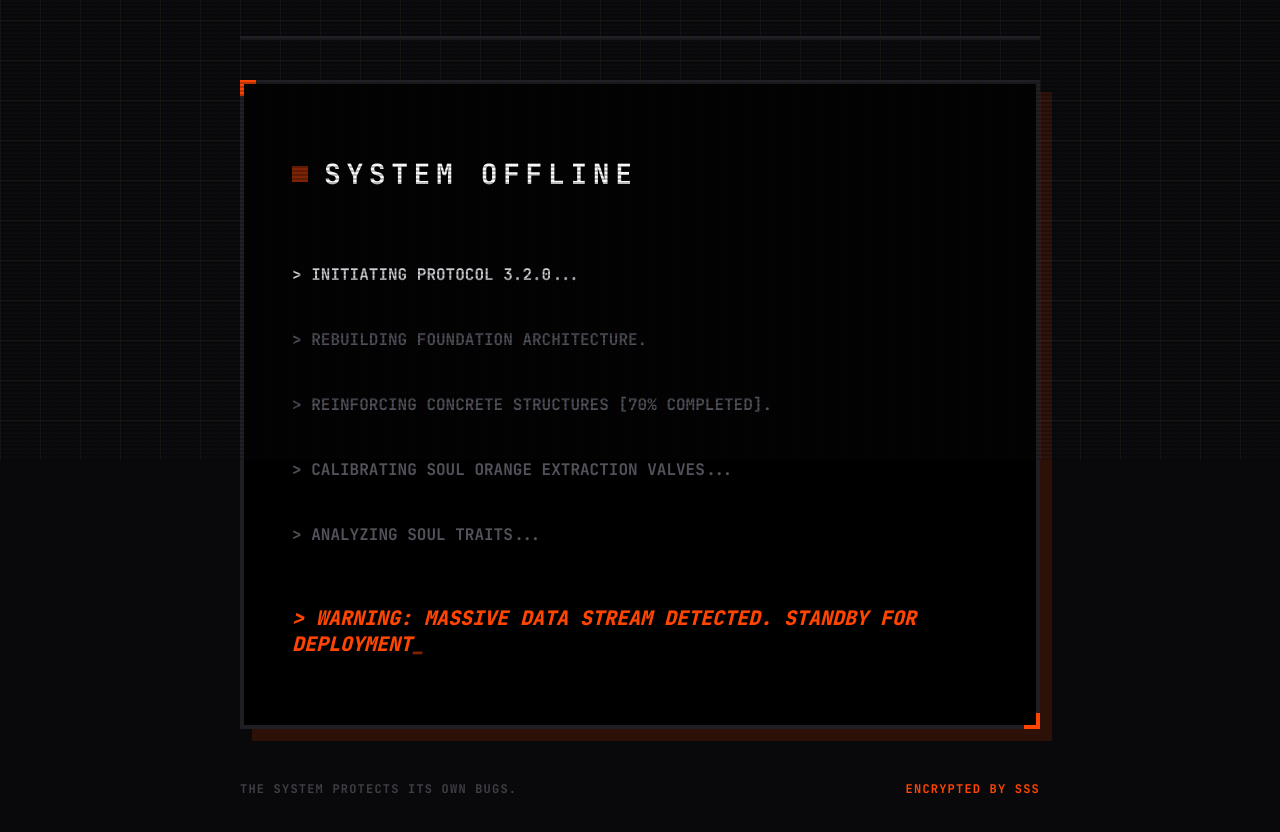
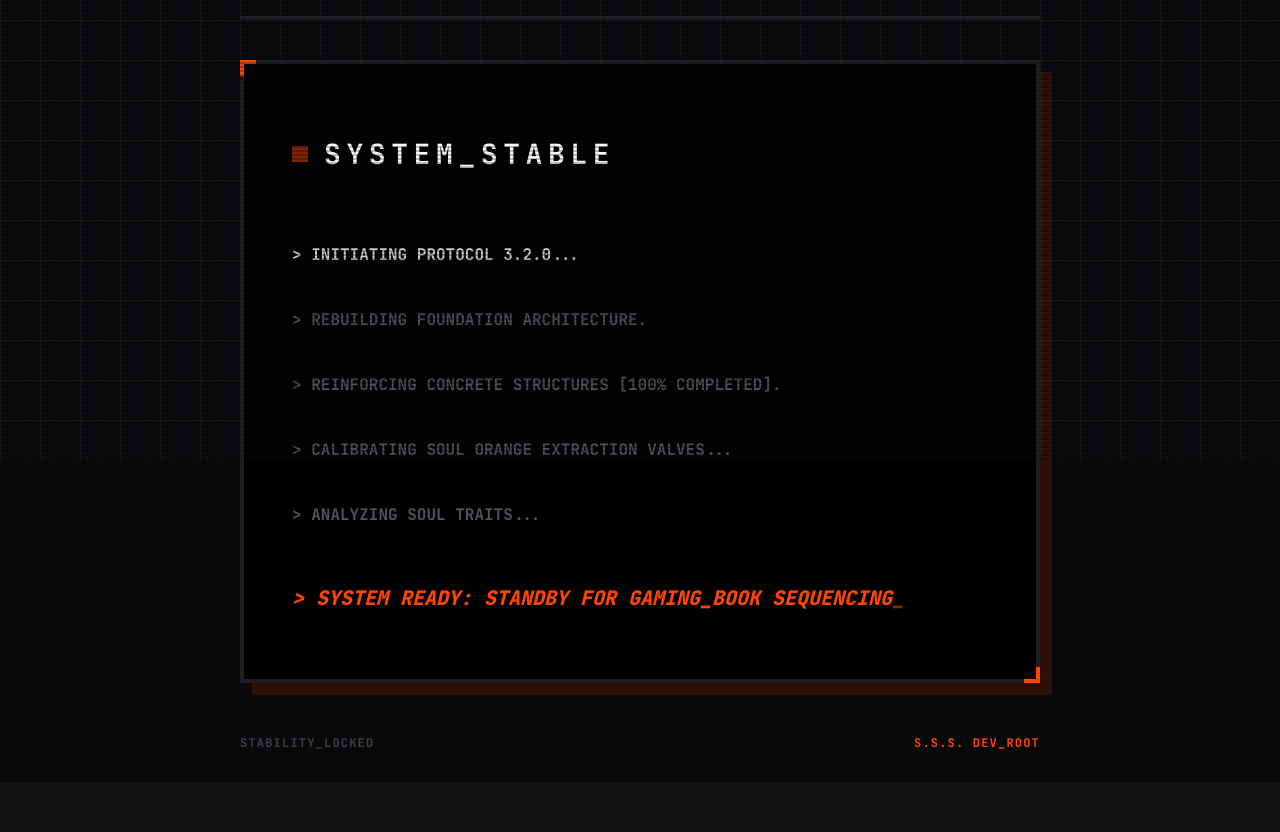
Before and after one commit to siliconstencil/siliconstencil-web, a Next.js app: page / in a window 1280 px wide. Shown: the part 340-1172 px from the top of the page. After the commit the page ends 1123 px from the top, so only its background shows below. Built offline with nearby package versions, Linux system fonts and the light colour scheme.

Commit message:
fix: restore pixel-perfect centering and baseline stability

```diff
--- a/src/app/page.tsx
+++ b/src/app/page.tsx
@@ -3,7 +3,7 @@ export default function SSSPage() {
     <div style={{
       backgroundColor: '#09090b', color: '#a1a1aa', minHeight: '100vh', width: '100vw',
       display: 'flex', flexDirection: 'column', alignItems: 'center', justifyContent: 'center',
-      padding: '40px', position: 'relative', overflow: 'hidden', margin: 0
+      padding: '20px', position: 'relative', overflowX: 'hidden', overflowY: 'auto', margin: 0
     }}>
       <style dangerouslySetInnerHTML={{ __html: `
         @import url('https://fonts.googleapis.com/css2?family=JetBrains+Mono:wght@400;700;800&display=swap');
@@ -12,13 +12,14 @@ export default function SSSPage() {
         .grid-bg { position: fixed; inset: 0; opacity: 0.08; pointer-events: none; z-index: 0; background-image: linear-gradient(#a1a1aa 1px, transparent 1px), linear-gradient(90deg, #a1a1aa 1px, transparent 1px); background-size: 40px 40px; }
         .blink { animation: blinker 1s steps(2, start) infinite; }
         @keyframes blinker { 50% { opacity: 0; } }
-        @media (max-width: 768px) { .logo-text { font-size: 42px !important; } }
+        .main-content { width: 100%; max-width: 800px; z-index: 10; margin: auto; }
+        @media (max-width: 768px) { .logo-text { font-size: 42px !important; } .brutalist-section { padding: 24px !important; } }
       `}} />
 
       <div className="scanlines"></div>
       <div className="grid-bg"></div>
 
-      <main style={{ width: '100%', maxWidth: '800px', zIndex: 10 }}>
+      <main className="main-content">
         <header style={{ borderBottom: '4px solid #1f1f23', paddingBottom: '24px', width: '100%', marginBottom: '40px' }}>
           <h1 className="logo-text" style={{ fontSize: '72px', fontWeight: '800', color: '#fff', textTransform: 'uppercase', letterSpacing: '-0.05em', lineHeight: '0.85' }}>SILICON<br />STENCIL<br />STUDIOS</h1>
           <p style={{ fontSize: '14px', letterSpacing: '0.4em', color: '#52525b', fontWeight: '700', textTransform: 'uppercase', marginTop: '12px' }}>
@@ -26,28 +27,28 @@ export default function SSSPage() {
           </p>
         </header>
 
-        <section style={{ backgroundColor: '#000', border: '4px solid #1f1f23', padding: '48px', position: 'relative', width: '100%', boxShadow: '12px 12px 0px 0px rgba(255, 69, 0, 0.15)' }}>
+        <section className="brutalist-section" style={{ backgroundColor: '#000', border: '4px solid #1f1f23', padding: '48px', position: 'relative', width: '100%', boxShadow: '12px 12px 0px 0px rgba(255, 69, 0, 0.15)' }}>
           <div style={{ position: 'absolute', top: '-4px', left: '-4px', width: '16px', height: '16px', border: '4px solid #FF4500', borderRight: 'none', borderBottom: 'none' }}></div>
           <div style={{ position: 'absolute', bottom: '-4px', right: '-4px', width: '16px', height: '16px', border: '4px solid #FF4500', borderLeft: 'none', borderTop: 'none' }}></div>
 
           <div style={{ display: 'flex', alignItems: 'center', gap: '16px', marginBottom: '32px' }}>
             <span className="blink" style={{ width: '16px', height: '16px', backgroundColor: '#FF4500' }}></span>
-            <h2 style={{ color: '#fff', fontSize: '28px', fontWeight: '700', letterSpacing: '0.2em', textTransform: 'uppercase' }}>SYSTEM OFFLINE</h2>
+            <h2 style={{ color: '#fff', fontSize: '28px', fontWeight: '700', letterSpacing: '0.2em', textTransform: 'uppercase' }}>SYSTEM_STABLE</h2>
           </div>
 
           <div style={{ display: 'flex', flexDirection: 'column', gap: '12px', fontSize: '16px', fontWeight: '700', textTransform: 'uppercase' }}>
             <p style={{ color: '#d4d4d8' }}>&gt; INITIATING PROTOCOL 3.2.0...</p>
             <p style={{ color: '#52525b' }}>&gt; REBUILDING FOUNDATION ARCHITECTURE.</p>
-            <p style={{ color: '#52525b' }}>&gt; REINFORCING CONCRETE STRUCTURES [70% COMPLETED].</p>
+            <p style={{ color: '#52525b' }}>&gt; REINFORCING CONCRETE STRUCTURES [100% COMPLETED].</p>
             <p style={{ color: '#52525b' }}>&gt; CALIBRATING SOUL ORANGE EXTRACTION VALVES...</p>
             <p style={{ color: '#52525b' }}>&gt; ANALYZING SOUL TRAITS...</p>
-            <p style={{ color: '#FF4500', fontWeight: '800', marginTop: '32px', fontStyle: 'italic', fontSize: '20px' }}>&gt; WARNING: MASSIVE DATA STREAM DETECTED. STANDBY FOR DEPLOYMENT<span className="blink">_</span></p>
+            <p style={{ color: '#FF4500', fontWeight: '800', marginTop: '32px', fontStyle: 'italic', fontSize: '20px' }}>&gt; SYSTEM READY: STANDBY FOR GAMING_BOOK SEQUENCING<span className="blink">_</span></p>
           </div>
         </section>
 
         <footer style={{ display: 'flex', justifyContent: 'space-between', fontSize: '12px', color: '#3f3f46', fontWeight: '700', letterSpacing: '0.1em', textTransform: 'uppercase', marginTop: '40px' }}>
-          <p>THE SYSTEM PROTECTS ITS OWN BUGS.</p>
-          <p style={{ color: '#FF4500' }}>ENCRYPTED BY SSS</p>
+          <p>STABILITY_LOCKED</p>
+          <p style={{ color: '#FF4500' }}>S.S.S. DEV_ROOT</p>
         </footer>
       </main>
     </div>
```
